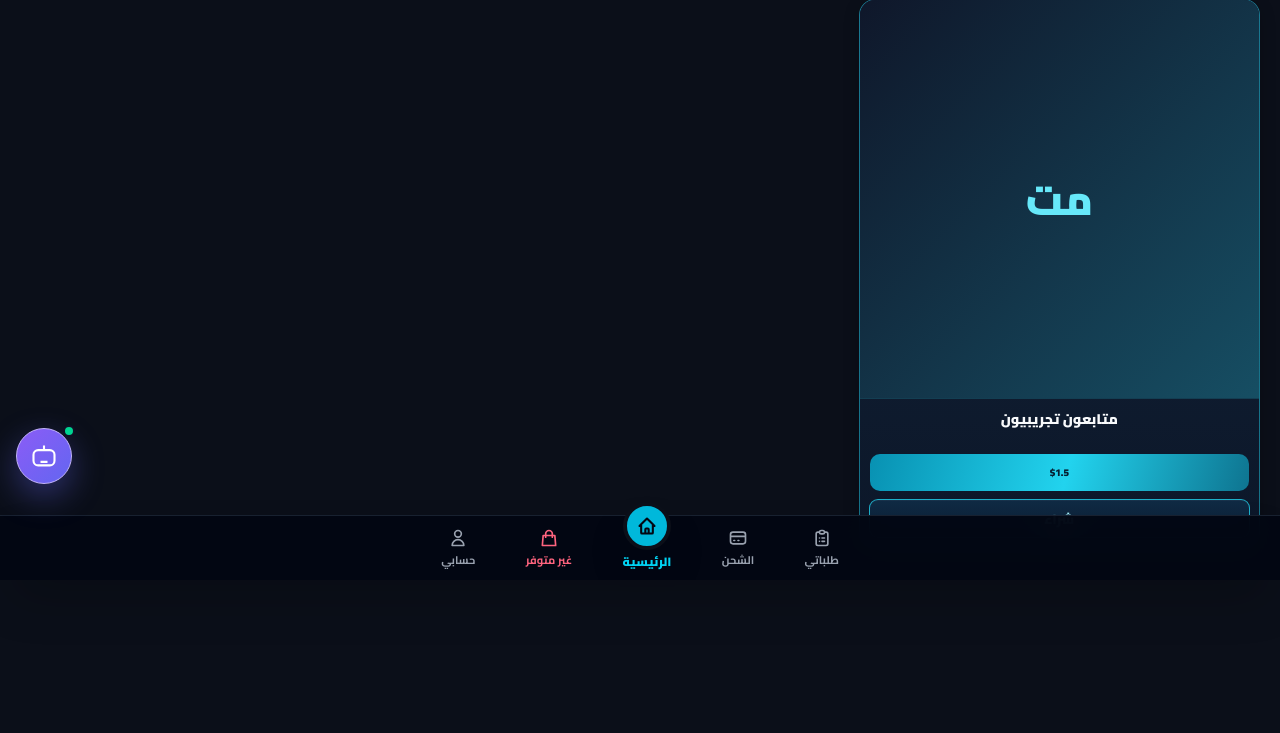
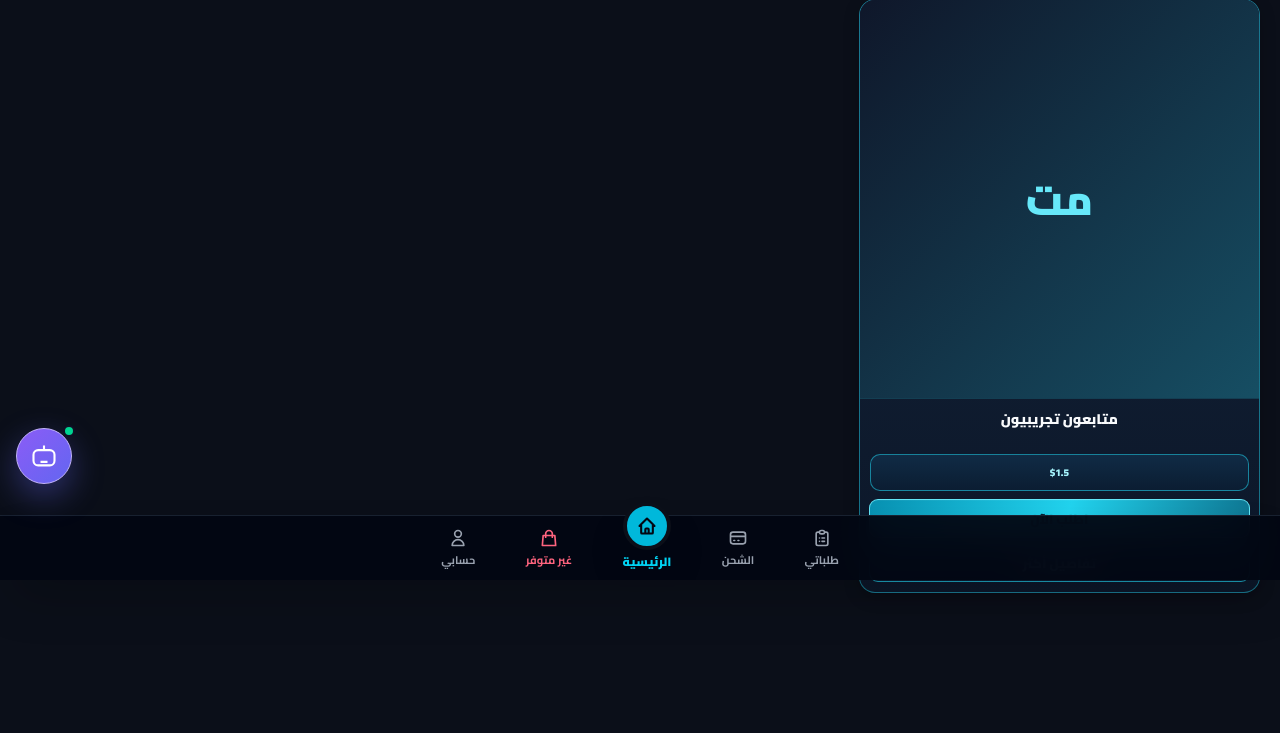
Before and after one commit to OWJMEDIA963/OWJ-MEDIA, a Flask app: page /category/1 in a window 1280 px wide. Shown: the part 220-953 px from the top of the page. Before the commit the page ends 790 px from the top, so only its background shows below. Run offline with Flask 3, Linux system fonts and the light colour scheme; data comes from the database, SQL or seed files in the repository.

Commit message:
Add files via upload

```diff
--- a/templates/category_services.html
+++ b/templates/category_services.html
@@ -40,8 +40,8 @@
 /* Subcategories use the same image-first card design as main categories */
 .owj-subcategory-grid{display:grid!important;grid-template-columns:repeat(3,minmax(0,1fr))!important;gap:8px!important;width:100%!important;align-items:stretch!important;}
 .owj-subcategory-card{display:flex!important;flex-direction:column!important;min-width:0!important;width:100%!important;padding:0!important;border-radius:14px!important;background:#111827!important;box-shadow:0 5px 16px rgba(0,0,0,.18)!important;border:1px solid rgba(34,211,238,.22)!important;overflow:hidden!important;text-align:center!important;color:#fff!important;}
-.owj-subcategory-card img{display:block!important;width:100%!important;aspect-ratio:1/1!important;object-fit:cover!important;object-position:center!important;padding:0!important;background:#030712!important;border-radius:0!important;}
-.owj-subcategory-card>div{padding:8px 5px!important;line-height:1.35!important;background:#111827!important;color:#fff!important;font-weight:900!important;font-size:clamp(10px,2.8vw,14px)!important;}
+.owj-subcategory-card img{display:block!important;width:100%!important;aspect-ratio:0.94/1!important;object-fit:cover!important;object-position:center!important;padding:0!important;background:#030712!important;border-radius:0!important;}
+.owj-subcategory-card>div{padding:10px 5px!important;line-height:1.35!important;background:#111827!important;color:#fff!important;font-weight:900!important;font-size:clamp(11px,2.9vw,15px)!important;}
 .owj-subcategory-card p{font-size:clamp(9px,2.3vw,11px)!important;color:#a5f3fc!important;margin:3px 0 0!important;font-weight:500!important;}
 @media(min-width:640px){
  .owj-products-grid,.owj-subcategory-grid{grid-template-columns:repeat(3,minmax(0,1fr))!important;gap:16px!important;}
@@ -103,14 +103,15 @@
   gap:clamp(3px,1vw,8px)!important;width:100%!important;min-width:0!important;
   min-height:31px!important;margin:0!important;padding:5px 3px!important;
   box-sizing:border-box!important;overflow:hidden!important;border-radius:8px!important;
-  background:linear-gradient(105deg,#0891b2 0%,#22d3ee 52%,#0e7490 100%)!important;
-  color:#062033!important;font-size:clamp(9px,2.5vw,12px)!important;
+  background:linear-gradient(180deg,#102b45 0%,#0b1d32 100%)!important;
+  border:1px solid rgba(34,211,238,.55)!important;
+  color:#a5f3fc!important;font-size:clamp(9px,2.5vw,12px)!important;
   line-height:1.2!important;font-weight:900!important;
 }
 .owj-buy-label,.owj-price-value{
   display:inline-block!important;position:static!important;min-width:0!important;
   margin:0!important;padding:0!important;border:0!important;border-radius:0!important;
-  background:transparent!important;color:#062033!important;font-size:inherit!important;
+  background:transparent!important;color:#a5f3fc!important;font-size:inherit!important;
   line-height:inherit!important;font-weight:900!important;white-space:nowrap!important;
 }
 .owj-price-value{overflow:hidden!important;text-overflow:ellipsis!important;}
@@ -134,6 +135,9 @@
   box-shadow:inset 0 1px 0 rgba(255,255,255,.04)!important;
 }
 .owj-service-card button:hover:not(:disabled){background:linear-gradient(180deg,#164e63,#102b45)!important;border-color:#67e8f9!important;color:#fff!important;}
+.owj-service-card .js-open-order{background:linear-gradient(105deg,#0891b2 0%,#22d3ee 52%,#0e7490 100%)!important;color:#062033!important;border-color:rgba(103,232,249,.95)!important;}
+.owj-service-card .js-open-order:hover:not(:disabled){background:linear-gradient(105deg,#22d3ee 0%,#67e8f9 52%,#0891b2 100%)!important;color:#082f49!important;}
+.owj-service-card .js-show-details{margin-top:5px!important;background:linear-gradient(180deg,#102b45 0%,#0b1d32 100%)!important;color:#a5f3fc!important;border-color:rgba(34,211,238,.7)!important;}
 .owj-service-card button:disabled{opacity:.65!important;cursor:not-allowed!important;}
 @media(min-width:640px){
  .owj-products-grid{gap:14px!important;}
@@ -171,7 +175,7 @@
             </div>
             <div class="owj-service-content">
                 <h3 class="text-[10px] sm:text-xs font-black text-white line-clamp-2 min-h-0 mb-0.5">{{ service.name }}</h3>
-                <div class="owj-service-price-strip" aria-label="شراء، السعر">
+                <div class="owj-service-price-strip" aria-label="السعر">
                     <span class="owj-price-value">${{ (service.price_per_1000 or service.price if service.service_type in ['smm', 'smm_fixed', 'manual_quantity'] else service.price)|money }}</span>
                 </div>
                 {% if not service.is_available %}
@@ -182,7 +186,10 @@
             <div class="mt-1 sm:mt-2">
                 {% if service.is_available %}
                 <button type="button" class="js-open-order w-full bg-cyan-500 hover:bg-cyan-400 text-gray-950 font-black py-1 sm:py-2 rounded-lg sm:rounded-xl text-[8px] sm:text-[10px] transition block shadow" data-service-id="{{ service.id }}" data-service-name="{{ service.name|e }}" data-service-price="{{ service.price_per_1000 if service.service_type in ['smm', 'smm_fixed', 'manual_quantity'] else service.price }}" data-service-type="{{ service.service_type|e }}" data-input-label="{{ service.input_label|e }}" data-min-quantity="{{ service.min_quantity }}" data-max-quantity="{{ service.max_quantity }}" data-service-description="{{ (service.description or '')|e }}">
-                    شراء
+                    اطلب الآن
+                </button>
+                <button type="button" class="js-show-details w-full font-black rounded-lg text-[8px] sm:text-[10px] transition block" data-service-name="{{ service.name|e }}" data-service-description="{{ (service.description or '')|e }}">
+                    تفاصيل أكثر
                 </button>
                 {% else %}
                 <button disabled class="w-full bg-gray-800 text-gray-500 font-black py-1 sm:py-2 rounded-lg sm:rounded-xl text-[8px] sm:text-[10px] cursor-not-allowed">
@@ -229,6 +236,17 @@
                 تأكيد وإرسال الطلب
             </button>
         </form>
+    </div>
+</div>
+
+<div id="serviceDetailsModal" class="fixed inset-0 bg-black/80 backdrop-blur-md z-[60] hidden flex items-center justify-center px-4" role="dialog" aria-modal="true" aria-labelledby="serviceDetailsTitle">
+    <div class="bg-gray-900 border border-cyan-500/40 rounded-3xl p-5 sm:p-6 w-full max-w-sm space-y-4 shadow-2xl">
+        <div class="flex justify-between items-center border-b border-gray-800 pb-3 gap-3">
+            <h3 id="serviceDetailsTitle" class="text-sm font-black text-white">تفاصيل المنتج</h3>
+            <button type="button" onclick="closeServiceDetails()" class="text-gray-400 hover:text-white p-1" aria-label="إغلاق التفاصيل">✕</button>
+        </div>
+        <div id="serviceDetailsContent" class="text-xs leading-7 text-gray-200 whitespace-pre-line break-words">لا توجد تفاصيل إضافية لهذا المنتج حالياً.</div>
+        <button type="button" onclick="closeServiceDetails()" class="w-full rounded-xl border border-cyan-400/70 bg-slate-800 py-2.5 text-xs font-black text-cyan-200">إغلاق</button>
     </div>
 </div>
 
@@ -300,6 +318,27 @@
         document.body.classList.remove('overflow-hidden');
     }
 
+    document.querySelectorAll('.js-show-details').forEach(function(button) {
+        button.addEventListener('click', function(event) {
+            event.preventDefault();
+            event.stopPropagation();
+            document.getElementById('serviceDetailsTitle').textContent = button.dataset.serviceName || 'تفاصيل المنتج';
+            const content = document.getElementById('serviceDetailsContent');
+            const description = (button.dataset.serviceDescription || '').trim();
+            content.textContent = description || 'لا توجد تفاصيل إضافية لهذا المنتج حالياً. يمكنك إضافة التفاصيل من لوحة الإدارة في خانة وصف المنتج.';
+            document.getElementById('serviceDetailsModal').classList.remove('hidden');
+            document.body.classList.add('overflow-hidden');
+        });
+    });
+
+    function closeServiceDetails() {
+        document.getElementById('serviceDetailsModal').classList.add('hidden');
+        document.body.classList.remove('overflow-hidden');
+    }
+    document.getElementById('serviceDetailsModal').addEventListener('click', function(event) {
+        if (event.target === this) closeServiceDetails();
+    });
+
     document.getElementById('modalQuantity').addEventListener('input', clearOrderValidation);
     document.querySelector('#orderForm input[name="link"]').addEventListener('input', clearOrderValidation);
     document.getElementById('orderForm').addEventListener('submit', function(event) {
@@ -331,7 +370,7 @@
         if (event.target === this) closeOrderModal();
     });
     document.addEventListener('keydown', function(event) {
-        if (event.key === 'Escape') closeOrderModal();
+        if (event.key === 'Escape') { closeOrderModal(); closeServiceDetails(); }
     });
 </script>
 {% endblock %}
--- a/templates/index.html
+++ b/templates/index.html
@@ -30,12 +30,12 @@
 /* V63: legacy category-card appearance, three columns on every screen */
 .owj-category-grid{display:grid!important;grid-template-columns:repeat(3,minmax(0,1fr))!important;gap:clamp(7px,2vw,13px)!important;width:100%!important;align-items:stretch!important;}
 .owj-category-card{position:relative!important;display:flex!important;flex-direction:column!important;isolation:isolate!important;min-width:0!important;width:100%!important;padding:0!important;box-sizing:border-box!important;text-align:center!important;color:#f9fafb!important;background:#111827!important;border:1px solid rgba(34,211,238,.22)!important;border-radius:14px!important;overflow:hidden!important;box-shadow:0 5px 16px rgba(0,0,0,.18)!important;text-decoration:none!important;}
-.owj-category-image-wrap{position:relative!important;display:block!important;flex:0 0 auto!important;width:100%!important;aspect-ratio:1/1!important;padding:0!important;box-sizing:border-box!important;background:#030712!important;overflow:hidden!important;z-index:0!important;}
+.owj-category-image-wrap{position:relative!important;display:block!important;flex:0 0 auto!important;width:100%!important;aspect-ratio:0.94/1!important;padding:0!important;box-sizing:border-box!important;background:#030712!important;overflow:hidden!important;z-index:0!important;}
 .owj-category-image{display:block!important;width:100%!important;height:100%!important;object-fit:cover!important;object-position:center!important;border:0!important;border-radius:0!important;background:#030712!important;margin:0!important;transition:transform .3s ease!important;}
 .owj-category-image-wrap:after{content:''!important;position:absolute!important;inset:0!important;z-index:1!important;background:linear-gradient(to top,rgba(3,7,18,.12),transparent 55%)!important;pointer-events:none!important;}
 .owj-category-placeholder{display:flex!important;align-items:center!important;justify-content:center!important;font-size:clamp(26px,7vw,48px)!important;font-weight:900!important;color:#67e8f9!important;background:linear-gradient(135deg,#0f172a,#164e63)!important;}
-.owj-category-name{position:relative!important;z-index:2!important;display:-webkit-box!important;width:auto!important;max-width:100%!important;margin:0!important;padding:8px 5px 2px!important;font-size:clamp(10px,2.8vw,14px)!important;font-weight:900!important;line-height:1.35!important;color:#fff!important;overflow-wrap:anywhere!important;-webkit-line-clamp:2!important;-webkit-box-orient:vertical!important;overflow:hidden!important;}
-.owj-category-count{position:relative!important;z-index:2!important;display:block!important;max-width:100%!important;font-size:clamp(9px,2.3vw,11px)!important;line-height:1.25!important;color:#a5f3fc!important;margin:0!important;padding:0 4px 8px!important;overflow-wrap:anywhere!important;}
+.owj-category-name{position:relative!important;z-index:2!important;display:-webkit-box!important;width:auto!important;max-width:100%!important;margin:0!important;padding:10px 5px 3px!important;font-size:clamp(11px,2.9vw,15px)!important;font-weight:900!important;line-height:1.35!important;color:#fff!important;overflow-wrap:anywhere!important;-webkit-line-clamp:2!important;-webkit-box-orient:vertical!important;overflow:hidden!important;}
+.owj-category-count{position:relative!important;z-index:2!important;display:block!important;max-width:100%!important;font-size:clamp(10px,2.4vw,12px)!important;line-height:1.3!important;color:#a5f3fc!important;margin:0!important;padding:0 4px 10px!important;overflow-wrap:anywhere!important;}
 .owj-category-card:hover{border-color:rgba(34,211,238,.75)!important;box-shadow:0 8px 22px rgba(8,145,178,.18)!important;}
 .owj-category-card:hover .owj-category-image{transform:scale(1.045)!important;}
 @media(min-width:640px){.owj-category-grid{grid-template-columns:repeat(3,minmax(0,1fr))!important;gap:16px!important}.owj-category-card{border-radius:18px!important}.owj-category-name{font-size:14px!important}.owj-category-count{font-size:12px!important}}
```
